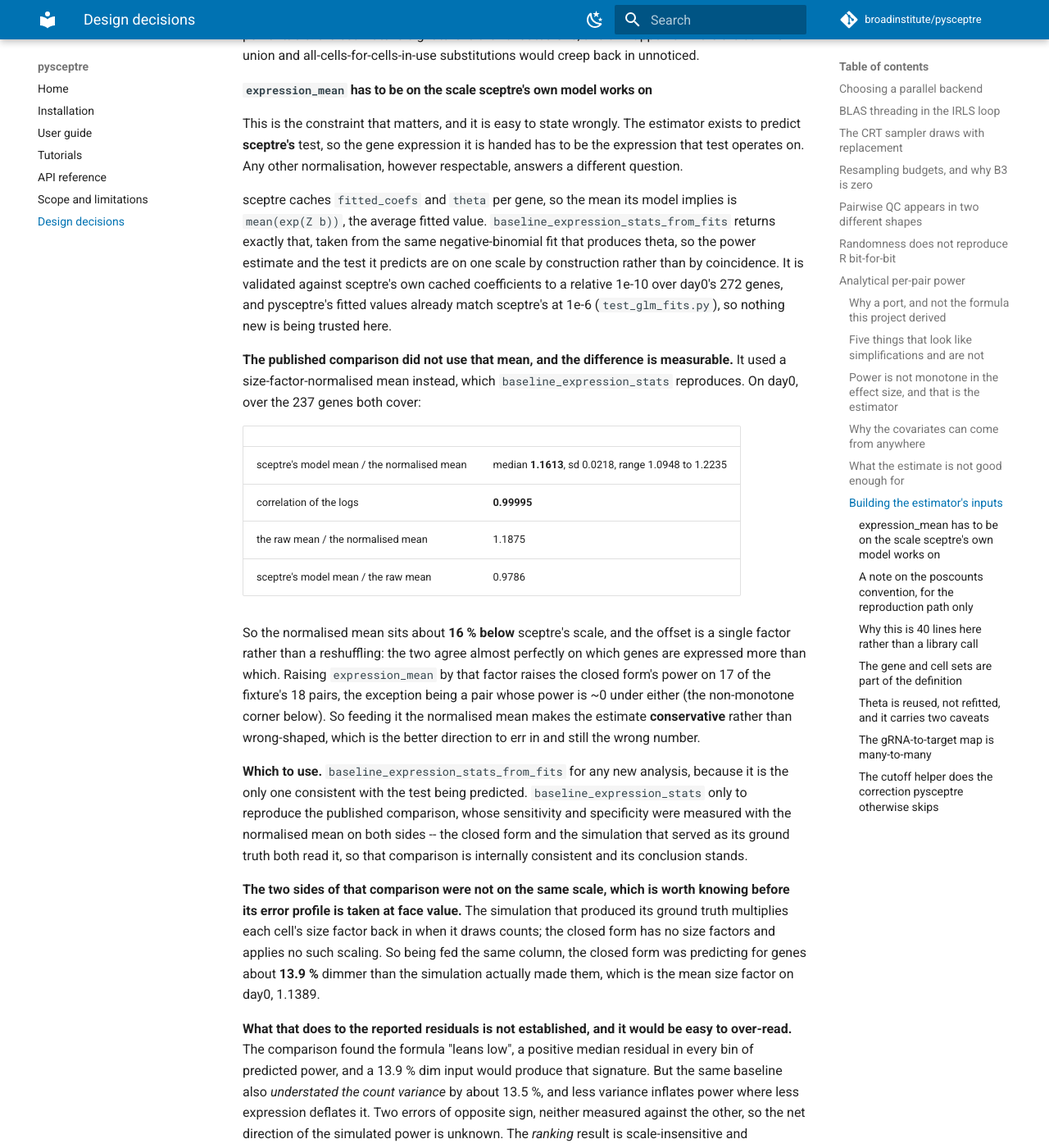
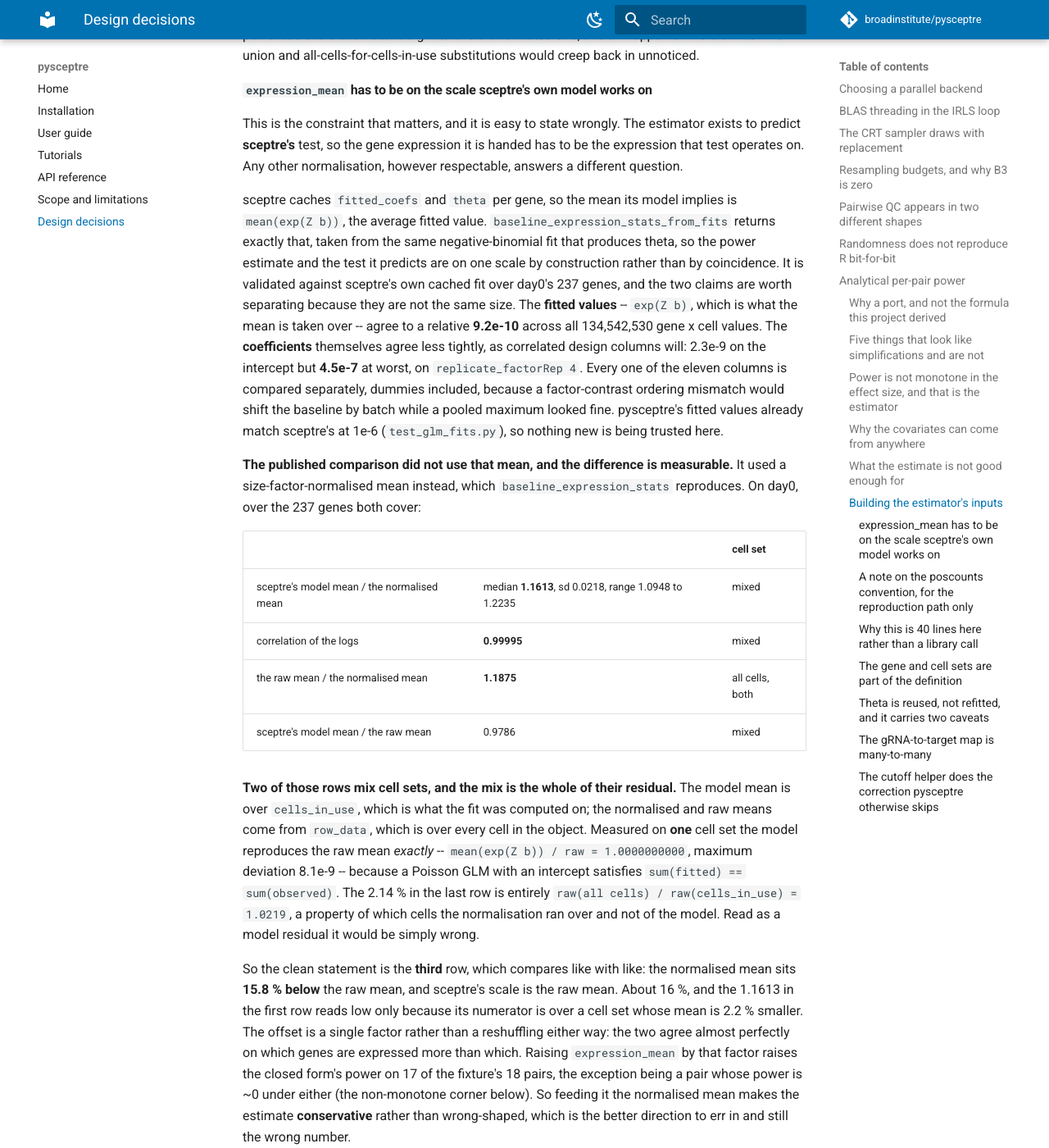
Before and after one commit to broadinstitute/pysceptre, an MkDocs documentation site: the page built from docs/design.md, in a window 1280 px wide and 1400 px high, scrolled down 6708 px. Shown: the whole window at 82% size. Built offline with MkDocs 1.6.1 and Material for MkDocs 9.7.7, drawn with Linux system fonts in a browser that asks for light colours; comment, search, counter and statistics services are not loaded.

Commit message:
Separate the cell sets in the expression-scale table
Every number in it reproduces, but two rows compare the model mean over
cells_in_use against means over every cell, and the mix is the whole of their
residual. On one cell set the model reproduces the raw mean exactly --
mean(exp(Z b)) / raw = 1.0000000000, max deviation 8.1e-9 -- because a Poisson
GLM with an intercept satisfies sum(fitted) == sum(observed). The 2.14% in the
last row is raw(all cells) / raw(cells_in_use) = 1.0219, a property of which
cells the normalisation ran over. Read as a model residual it would be wrong,
and it is the kind of wrong that looks like a finding.

That also reconciles the 16% with the table's own 1.1613, which implies 13.9%
and reads low only because its numerator is over a cell set whose mean is 2.2%
smaller. The like-for-like row is raw / normalised = 1.1875, so 15.8%.

And splits a claim that was stated at the tighter of its two sizes: the FITTED
VALUES agree with sceptre's cache to 9.2e-10 over 134,542,530 gene x cell
values, while the COEFFICIENTS agree to 4.5e-7 at worst, on
replicate_factorRep 4, as correlated design columns will. All eleven columns
are compared separately because a contrast-ordering mismatch would shift the
baseline by batch while a pooled maximum looked fine.

Co-Authored-By: Claude Opus 5 (1M context) <noreply@anthropic.com>

```diff
--- a/docs/design.md
+++ b/docs/design.md
@@ -324,25 +324,47 @@ implies is `mean(exp(Z b))`, the average fitted value.
 `baseline_expression_stats_from_fits` returns exactly that, taken from the
 same negative-binomial fit that produces theta, so the power estimate and the
 test it predicts are on one scale by construction rather than by coincidence.
-It is validated against sceptre's own cached coefficients to a relative 1e-10
-over day0's 272 genes, and pysceptre's fitted values already match sceptre's
-at 1e-6 (`test_glm_fits.py`), so nothing new is being trusted here.
+It is validated against sceptre's own cached fit over day0's 237 genes, and
+the two claims are worth separating because they are not the same size. The
+**fitted values** -- `exp(Z b)`, which is what the mean is taken over -- agree
+to a relative **9.2e-10** across all 134,542,530 gene x cell values. The
+**coefficients** themselves agree less tightly, as correlated design columns
+will: 2.3e-9 on the intercept but **4.5e-7** at worst, on
+`replicate_factorRep 4`. Every one of the eleven columns is compared
+separately, dummies included, because a factor-contrast ordering mismatch
+would shift the baseline by batch while a pooled maximum looked fine.
+pysceptre's fitted values already match sceptre's at 1e-6
+(`test_glm_fits.py`), so nothing new is being trusted here.
 
 **The published comparison did not use that mean, and the difference is
 measurable.** It used a size-factor-normalised mean instead, which
 `baseline_expression_stats` reproduces. On day0, over the 237 genes both
 cover:
 
-| | |
-|---|---|
-| sceptre's model mean / the normalised mean | median **1.1613**, sd 0.0218, range 1.0948 to 1.2235 |
-| correlation of the logs | **0.99995** |
-| the raw mean / the normalised mean | 1.1875 |
-| sceptre's model mean / the raw mean | 0.9786 |
+| | | cell set |
+|---|---|---|
+| sceptre's model mean / the normalised mean | median **1.1613**, sd 0.0218, range 1.0948 to 1.2235 | mixed |
+| correlation of the logs | **0.99995** | mixed |
+| the raw mean / the normalised mean | **1.1875** | all cells, both |
+| sceptre's model mean / the raw mean | 0.9786 | mixed |
 
-So the normalised mean sits about **16 % below** sceptre's scale, and the
-offset is a single factor rather than a reshuffling: the two agree almost
-perfectly on which genes are expressed more than which. Raising
+**Two of those rows mix cell sets, and the mix is the whole of their
+residual.** The model mean is over `cells_in_use`, which is what the fit was
+computed on; the normalised and raw means come from `row_data`, which is over
+every cell in the object. Measured on **one** cell set the model reproduces
+the raw mean *exactly* -- `mean(exp(Z b)) / raw = 1.0000000000`, maximum
+deviation 8.1e-9 -- because a Poisson GLM with an intercept satisfies
+`sum(fitted) == sum(observed)`. The 2.14 % in the last row is entirely
+`raw(all cells) / raw(cells_in_use) = 1.0219`, a property of which cells the
+normalisation ran over and not of the model. Read as a model residual it would
+be simply wrong.
+
+So the clean statement is the **third** row, which compares like with like:
+the normalised mean sits **15.8 % below** the raw mean, and sceptre's scale is
+the raw mean. About 16 %, and the 1.1613 in the first row reads low only
+because its numerator is over a cell set whose mean is 2.2 % smaller. The
+offset is a single factor rather than a reshuffling either way: the two agree
+almost perfectly on which genes are expressed more than which. Raising
 `expression_mean` by that factor raises the closed form's power on 17 of the
 fixture's 18 pairs, the exception being a pair whose power is ~0 under either
 (the non-monotone corner below). So feeding it the normalised mean makes the
```
